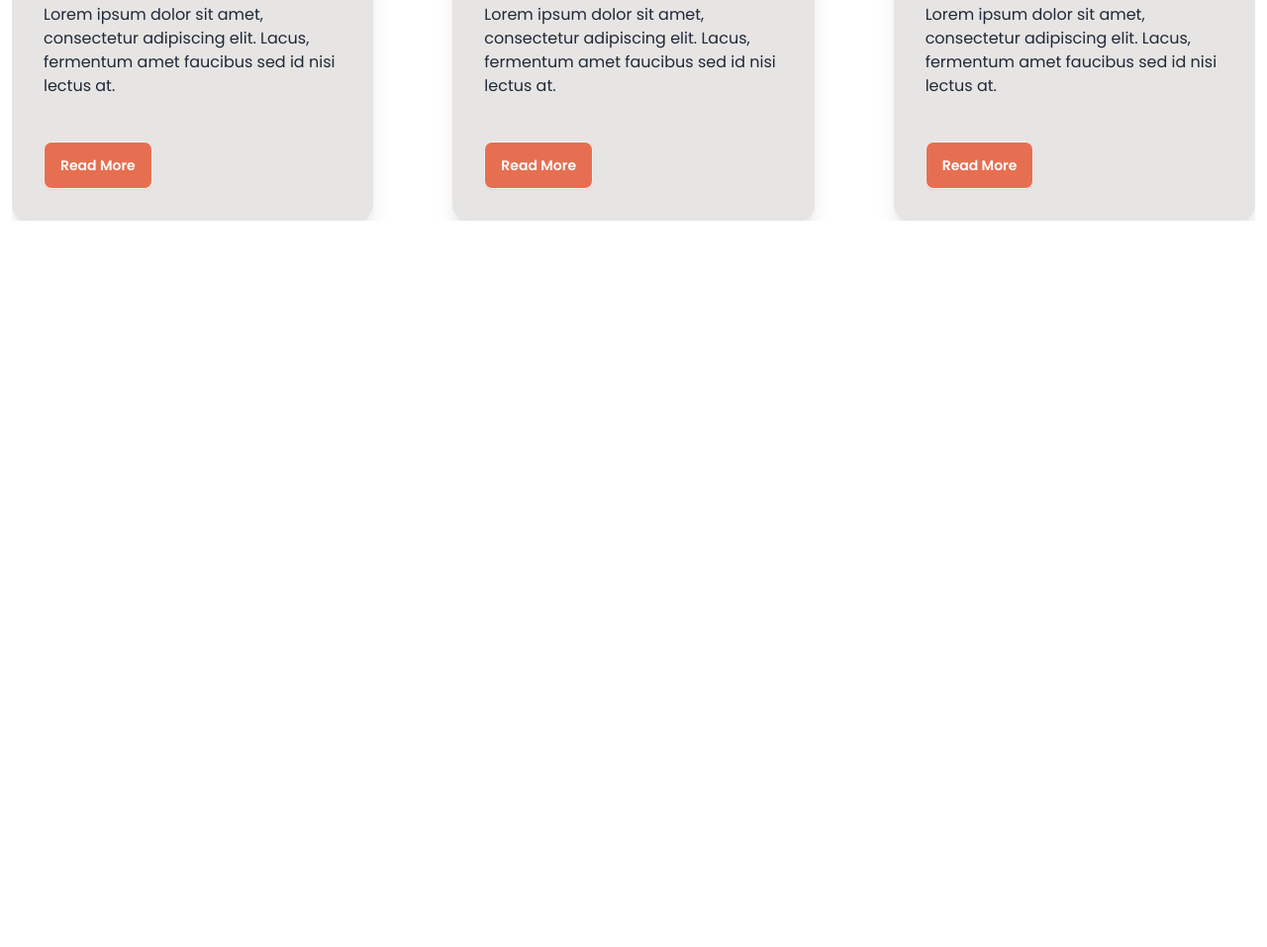
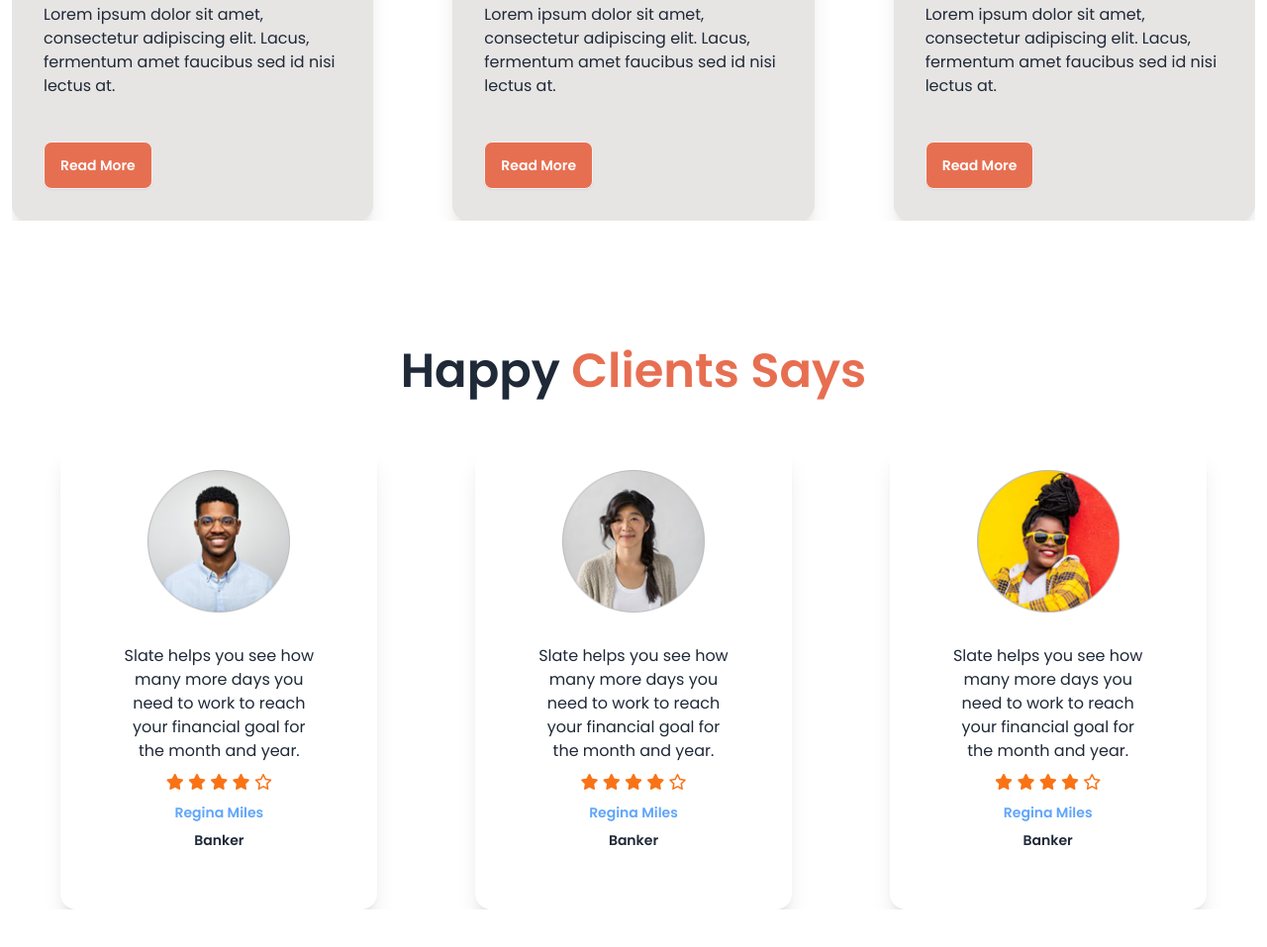
Before and after one commit to Soyab-Aktar/Biker-Zone, a plain HTML site: page index.html in a window 1280 px wide. Shown: the part 1695-2652 px from the top of the page at 99% size. Before the commit the page ends 2046 px from the top, so only its background shows below. Drawn offline with nearby package versions, Linux system fonts and the light colour scheme.

Commit message:
Client Page complete

```diff
--- a/index.html
+++ b/index.html
@@ -33,6 +33,7 @@
             }
         }
     </script>
+    <script src="https://kit.fontawesome.com/ac27b5cffa.js" crossorigin="anonymous"></script>
 </head>
 
 <body class="font-poppins">
@@ -204,6 +205,78 @@
                 </div>
             </div>
         </section>
+        <!--? Client Section -->
+        <section class="mb-32">
+            <h2 class="font-semibold text-5xl mb-12 text-center">Happy <span class="text-btn-pri">Clients Says</span>
+            </h2>
+            <!--^ Card Section -->
+            <div class="grid grid-cols-1 md:grid-cols-2 lg:grid-cols-3 overflow-hidden gap-8 lg:gap-0">
+                <!--* Card 1 -->
+                <div class="card  shadow-xl mx-auto w-80 p-7">
+                    <figure>
+                        <img src="images/others/user-1.png" alt="Shoes" class="w-36" />
+                    </figure>
+                    <div class="card-body text-center">
+                        <p>Slate helps you see how
+                            many more days you need
+                            to work to reach your financial
+                            goal for the month and year.</p>
+                        <div class="text-orange-500">
+                            <i class="fa-solid fa-star"></i>
+                            <i class="fa-solid fa-star"></i>
+                            <i class="fa-solid fa-star"></i>
+                            <i class="fa-solid fa-star"></i>
+                            <i class="fa-regular fa-star"></i>
+                        </div>
+                        <h4 class="text-sm text-blue-400 font-semibold">Regina Miles</h4>
+                        <h5 class="text-sm font-semibold">Banker</h4>
+                    </div>
+                </div>
+                <!--* Card 2 -->
+                <div class="card  shadow-xl mx-auto w-80 p-7">
+                    <figure>
+                        <img src="images/others/user-2.png" alt="Shoes" class="w-36" />
+                    </figure>
+                    <div class="card-body text-center">
+                        <p>Slate helps you see how
+                            many more days you need
+                            to work to reach your financial
+                            goal for the month and year.</p>
+                        <div class="text-orange-500">
+                            <i class="fa-solid fa-star"></i>
+                            <i class="fa-solid fa-star"></i>
+                            <i class="fa-solid fa-star"></i>
+                            <i class="fa-solid fa-star"></i>
+                            <i class="fa-regular fa-star"></i>
+                        </div>
+                        <h4 class="text-sm text-blue-400 font-semibold">Regina Miles</h4>
+                        <h5 class="text-sm font-semibold">Banker</h4>
+                    </div>
+                </div>
+                <!--* Card 3 -->
+                <div class="card  shadow-xl mx-auto w-80 p-7">
+                    <figure>
+                        <img src="images/others/user-3.png" alt="Shoes" class="w-36" />
+                    </figure>
+                    <div class="card-body text-center">
+                        <p>Slate helps you see how
+                            many more days you need
+                            to work to reach your financial
+                            goal for the month and year.</p>
+                        <div class="text-orange-500">
+                            <i class="fa-solid fa-star"></i>
+                            <i class="fa-solid fa-star"></i>
+                            <i class="fa-solid fa-star"></i>
+                            <i class="fa-solid fa-star"></i>
+                            <i class="fa-regular fa-star"></i>
+                        </div>
+                        <h4 class="text-sm text-blue-400 font-semibold">Regina Miles</h4>
+                        <h5 class="text-sm font-semibold">Banker</h4>
+                    </div>
+                </div>
+
+            </div>
+        </section>
     </main>
 </body>
 
```
